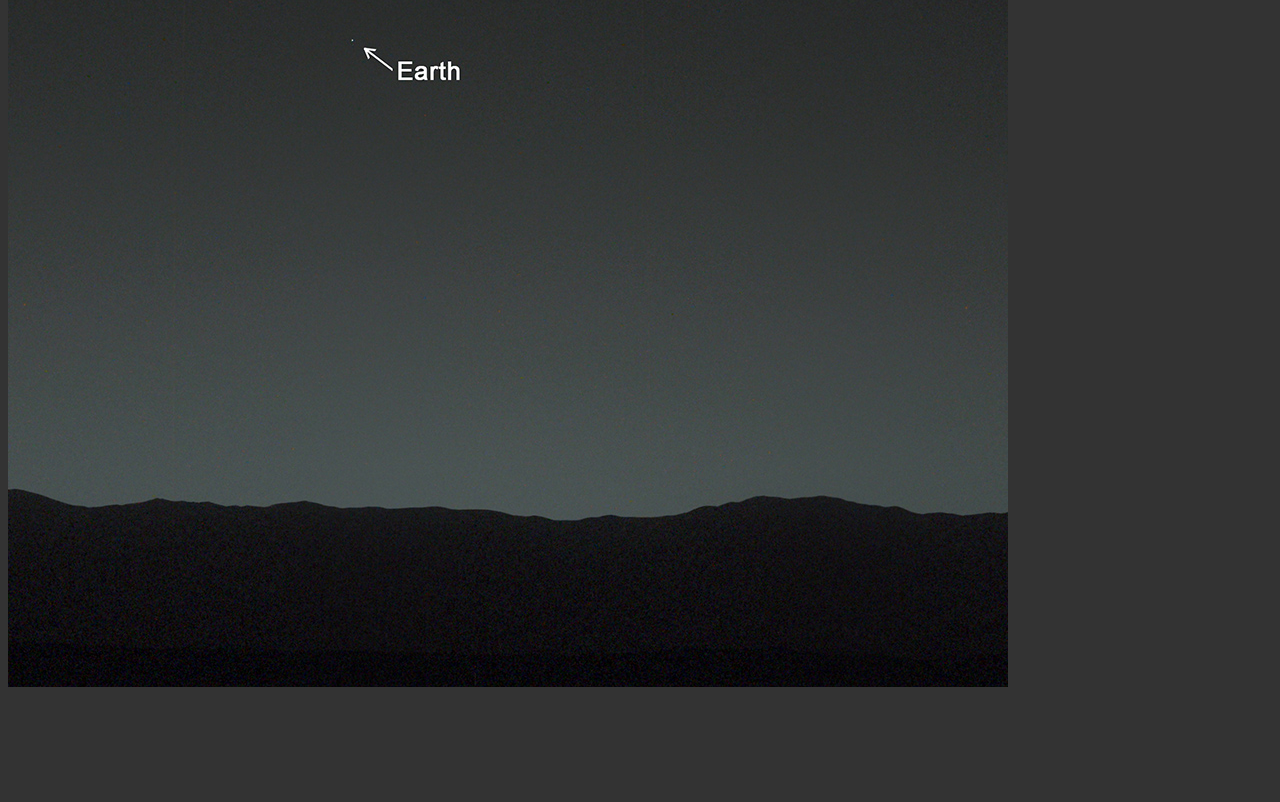
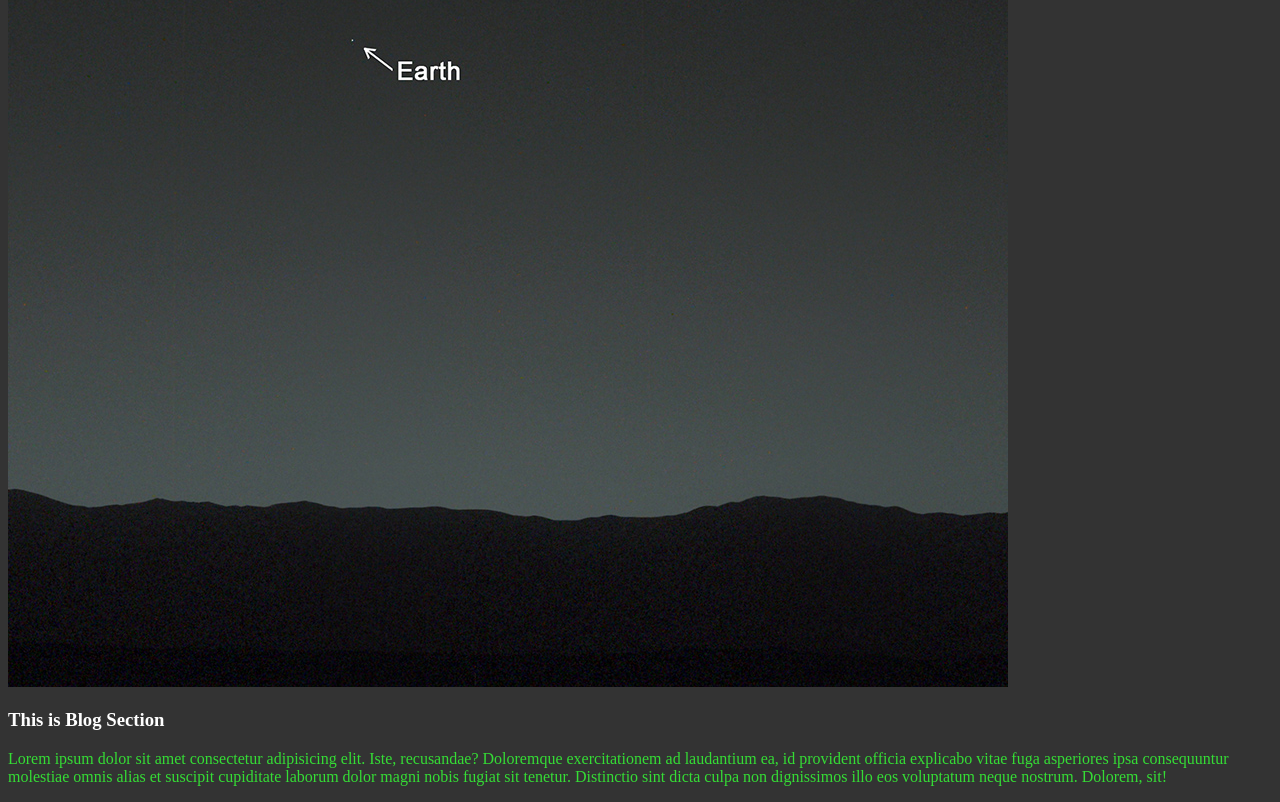
Before and after one commit to roufhasan/my-third-repo, a plain HTML site: page index.html in a window 1280 px wide. Shown: the part 478-1280 px from the top of the page. Before the commit the page ends 1177 px from the top, so only its background shows below. Drawn offline with Linux system fonts and the light colour scheme.

Commit message:
new blog added

```diff
--- a/index.html
+++ b/index.html
@@ -14,5 +14,16 @@
       I'm trying to update my source code by myself without any outside help.
     </h2>
     <img src="Earth-From-Mars.jpg" alt="" />
+    <div class="blog">
+      <h3>This is Blog Section</h3>
+      <p>
+        Lorem ipsum dolor sit amet consectetur adipisicing elit. Iste,
+        recusandae? Doloremque exercitationem ad laudantium ea, id provident
+        officia explicabo vitae fuga asperiores ipsa consequuntur molestiae
+        omnis alias et suscipit cupiditate laborum dolor magni nobis fugiat sit
+        tenetur. Distinctio sint dicta culpa non dignissimos illo eos voluptatum
+        neque nostrum. Dolorem, sit!
+      </p>
+    </div>
   </body>
 </html>
--- a/style.css
+++ b/style.css
@@ -7,3 +7,6 @@ h1 {
 p {
   color: rgb(53, 221, 53);
 }
+h3 {
+  color: #fff;
+}
```
